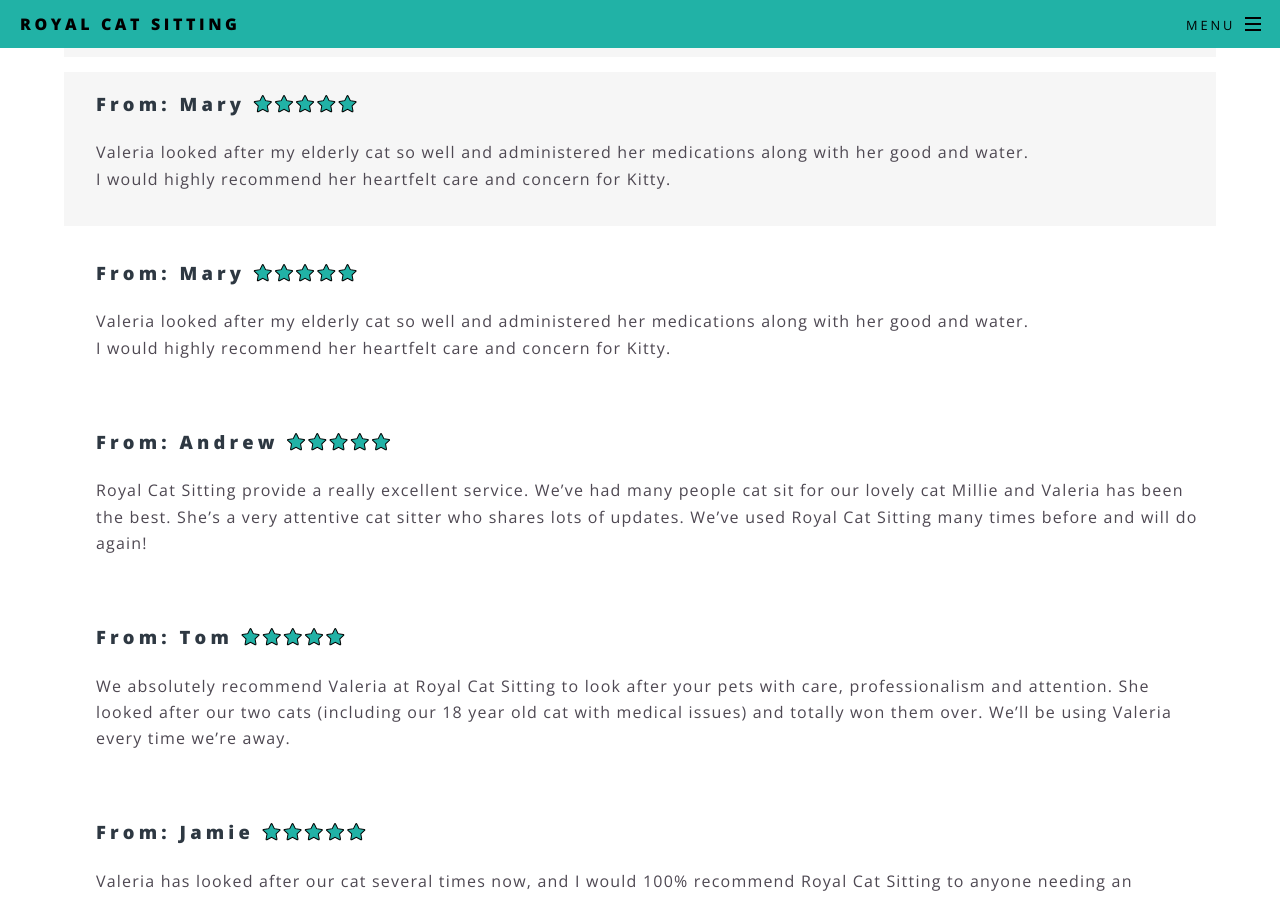
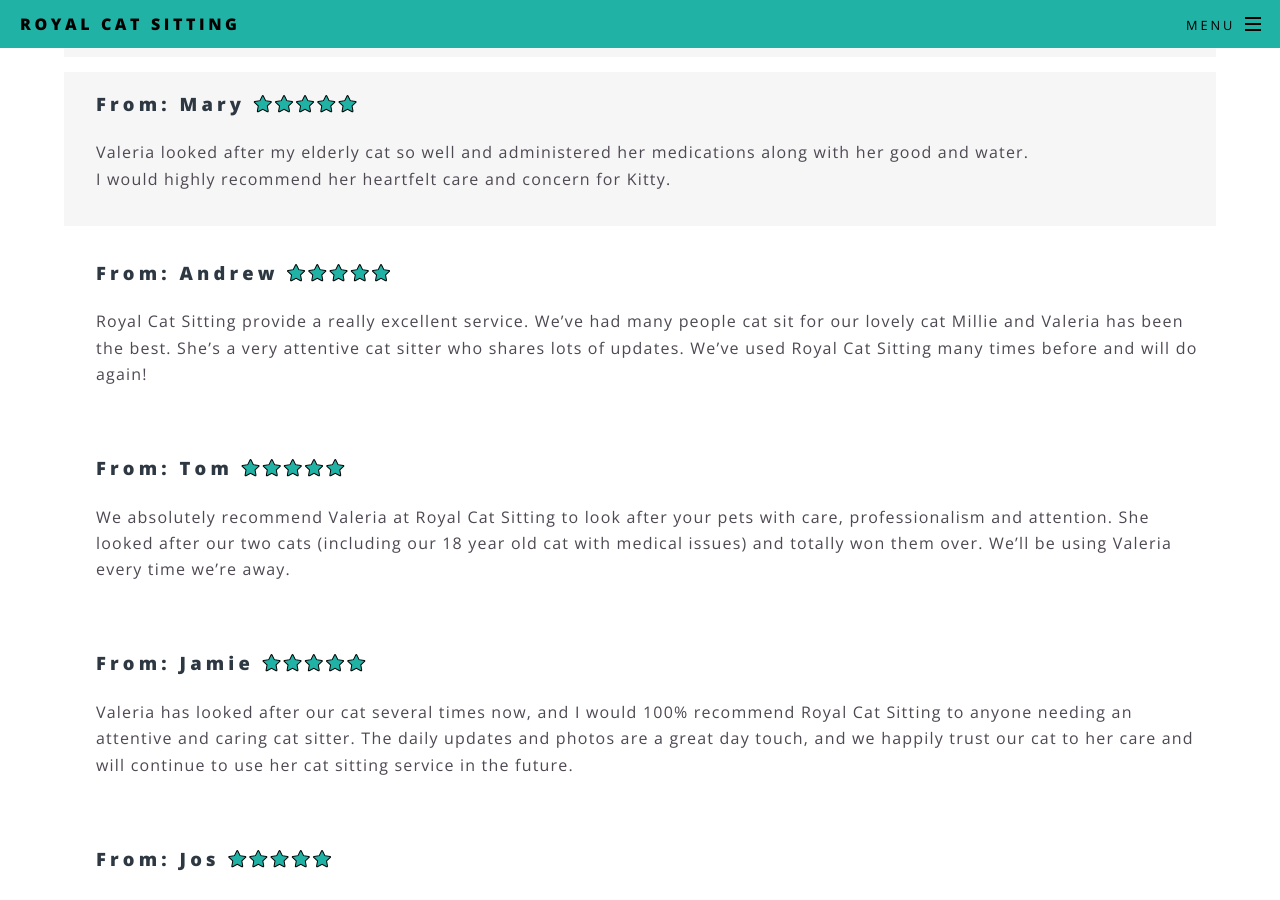
Before and after one commit to royalcatsitting/royalcatsitting.github.io, a Jekyll site: the page built from our_reviews.html, in a window 1280 px wide and 900 px high, scrolled down 2328 px. Built offline with Jekyll 4.4.1, drawn with Linux system fonts in a browser that asks for light colours.

Commit message:
Update our_reviews.html

```diff
--- a/our_reviews.html
+++ b/our_reviews.html
@@ -123,16 +123,6 @@
 </li>
 
 <li>
-	<h3 style="text-transform: none;">From: Mary <i class="icon fa-star icon-full"></i><i class="icon fa-star icon-full"></i><i class="icon fa-star icon-full"></i><i class="icon fa-star icon-full"></i><i class="icon fa-star icon-full"></i></h3>
-	<p>
-	Valeria looked after my elderly cat so well and administered her medications along with her good and water.<br />
-	I would highly recommend her heartfelt care and concern for Kitty.<br />
-
-	<!-- <div style="font-size: 10pt; line-height: 0.0em; font-style: italic;">14th June 2023</div> -->
-	</p>
-</li>
-
-<li>
 	<h3 style="text-transform: none;">From: Andrew <i class="icon fa-star icon-full"></i><i class="icon fa-star icon-full"></i><i class="icon fa-star icon-full"></i><i class="icon fa-star icon-full"></i><i class="icon fa-star icon-full"></i></h3>
 	<p>
 	Royal Cat Sitting provide a really excellent service. We’ve had many people cat sit for our lovely cat Millie and Valeria has been the best.
```
